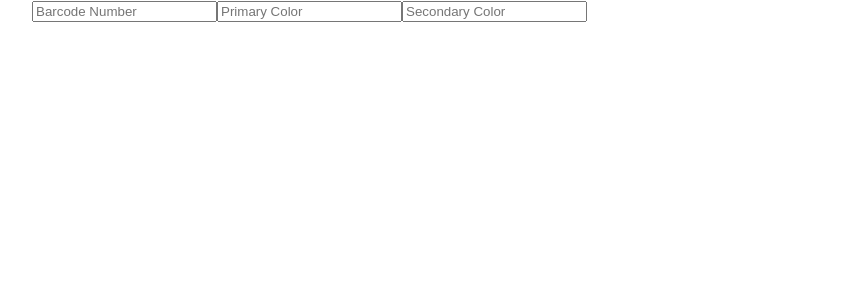
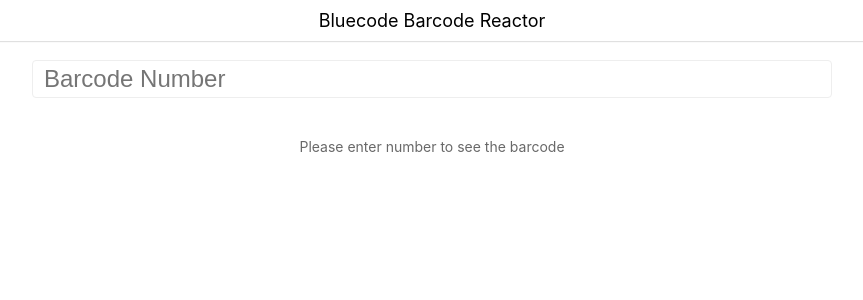
Before and after one commit to rajatvijay/barcode-reactor, a React (Create React App) app: page / in a window 1280 px wide. Shown: the top 300 px of the page, without its empty margins (208-1071 px from the left). Built offline with nearby package versions, Linux system fonts and the light colour scheme.

Commit message:
stylings for the containers

```diff
--- a/package.json
+++ b/package.json
@@ -3,10 +3,14 @@
   "version": "0.1.0",
   "private": true,
   "dependencies": {
+    "@emotion/core": "^10.0.10",
+    "@emotion/styled": "^10.0.10",
     "emotion": "^10.0.9",
     "react": "^16.8.6",
     "react-dom": "^16.8.6",
-    "react-scripts": "3.0.0"
+    "react-emotion": "^10.0.0",
+    "react-scripts": "3.0.0",
+    "remove": "^0.1.5"
   },
   "scripts": {
     "start": "react-scripts start",
--- a/src/barcodeCalculator/core.js
+++ b/src/barcodeCalculator/core.js
@@ -41,4 +41,19 @@ export const calculateChecksum = numbers => {
   return result;
 };
 
+export const getHeightAndWidthRatiosForBarcodeStrips = () => {
+  return [
+    { height: 1, width: 1 }, // 0
+    { height: 2, width: 1 }, // 1
+    { height: 3, width: 1 }, // 2
+    { height: 4, width: 1 }, // 3
+    { height: 1, width: 2 }, // 4
+    { height: 2, width: 2 }, // 5
+    { height: 3, width: 2 }, // 6
+    { height: 4, width: 2 }, // 7
+    { height: 1, width: 3 }, // 8
+    { height: 2, width: 3 } // 9
+  ];
+};
+
 export default calculateChecksum;
--- /dev/null
+++ b/src/common/context.js
@@ -0,0 +1,10 @@
+import React from "react";
+
+const defaults = {
+  primaryColor: "#000",
+  secondaryColor: "#fff"
+};
+
+export const AppContext = React.createContext(defaults);
+
+export default AppContext;
--- /dev/null
+++ b/src/common/index.js
@@ -0,0 +1,2 @@
+export * from "./context";
+export * from "./styled-components";
--- /dev/null
+++ b/src/common/styled-components.js
@@ -0,0 +1,12 @@
+/* eslint-disable import/prefer-default-export */
+
+import styled from "@emotion/styled";
+
+export const Input = styled.input`
+  border: 1px solid #eee;
+  border-radius: 4px;
+  font-size: 24px;
+  width: 100%;
+  padding: 4px 11px;
+  box-sizing: border-box;
+`;
--- a/src/components/BarcodeDisplayer.js
+++ b/src/components/BarcodeDisplayer.js
@@ -0,0 +1,23 @@
+import React from "react";
+import { css } from "emotion";
+import BarcodeStrip from "./BarcodeStrip";
+
+const BarcodeDisplayer = ({ style, barcodeNumbers, checksum }) => {
+  return (
+    <div
+      className={css`
+        display: flex;
+        justify-content: center;
+        align-items: center;
+      `}
+      style={style}
+    >
+      {barcodeNumbers.map(num => (
+        <BarcodeStrip type="primary" num={num} />
+      ))}
+      {checksum ? <BarcodeStrip type="secondary" num={checksum} /> : null}
+    </div>
+  );
+};
+
+export default BarcodeDisplayer;
--- /dev/null
+++ b/src/components/BarcodeStrip.js
@@ -0,0 +1,55 @@
+import React from "react";
+import { css } from "emotion";
+import { getHeightAndWidthRatiosForBarcodeStrips } from "../barcodeCalculator";
+import { AppContext } from "../common";
+
+const HEIGHT_AND_WIEIGHT_RATIOS = getHeightAndWidthRatiosForBarcodeStrips();
+const MULTIPLICATION_FACTOR = 10;
+
+const BarcodeStrip = ({ type = "primary", num }) => {
+  // If num is `falsy` but not 0
+  if (num !== 0 && !num) {
+    return null;
+  }
+
+  if (type === "secondary") {
+    return (
+      <AppContext.Consumer>
+        {colors => (
+          <div
+            className={css`
+              background-color: ${colors.secondaryColor};
+              border: 1px solid ${colors.primaryColor};
+              height: ${HEIGHT_AND_WIEIGHT_RATIOS[num].height *
+                MULTIPLICATION_FACTOR}px;
+              width: ${HEIGHT_AND_WIEIGHT_RATIOS[num].width *
+                MULTIPLICATION_FACTOR}px;
+            `}
+          >
+            {/* {num} */}
+          </div>
+        )}
+      </AppContext.Consumer>
+    );
+  }
+  return (
+    <AppContext.Consumer>
+      {colors => (
+        <div
+          className={css`
+            background-color: ${colors.primaryColor};
+            height: ${HEIGHT_AND_WIEIGHT_RATIOS[num].height *
+              MULTIPLICATION_FACTOR}px;
+            width: ${HEIGHT_AND_WIEIGHT_RATIOS[num].width *
+              MULTIPLICATION_FACTOR}px;
+            margin-right: 2px;
+          `}
+        >
+          {/* {num} */}
+        </div>
+      )}
+    </AppContext.Consumer>
+  );
+};
+
+export default BarcodeStrip;
--- /dev/null
+++ b/src/components/Header.js
@@ -0,0 +1,25 @@
+import React from "react";
+import { css } from "emotion";
+
+const Header = () => {
+  return (
+    <div
+      className={css`
+        position: fixed;
+        top: 0;
+        left: 0;
+        right: 0;
+        background: white;
+        color: black;
+        text-align: center;
+        font-size: 18px;
+        padding: 10px;
+        box-shadow: 1px 1px 1px rgba(0, 0, 0, 0.12);
+      `}
+    >
+      <span>Bluecode Barcode Reactor</span>
+    </div>
+  );
+};
+
+export default Header;
--- a/src/components/Main.js
+++ b/src/components/Main.js
@@ -1,13 +1,19 @@
 import React from "react";
 import { css } from "emotion";
 import { calculateChecksum } from "../barcodeCalculator";
+import BarcodeDisplayer from "./BarcodeDisplayer";
+import { AppContext, Input } from "../common";
+import Header from "./Header";
 
 class Main extends React.Component {
   state = {
     barcodeNumber: "",
-    primaryColor: "",
-    secondaryColor: "",
-    checksum: null
+    colors: {
+      primaryColor: "#000",
+      secondaryColor: "#fff"
+    },
+    checksum: null,
+    formattedBarcodeNumbers: []
   };
 
   calculateChecksum = barcodeNumber => {
@@ -16,57 +22,89 @@ class Main extends React.Component {
     return checksum;
   };
 
-  updateState = key => e => {
+  updateColor = key => e => {
     const { value } = e.target;
-    this.setState({ [key]: value });
+    this.setState(state => ({ colors: { ...state.colors, [key]: value } }));
   };
 
-  updateBarcodeNumber = e => {
+  updateBarcodeNumbers = e => {
     const { value: barcodeNumber } = e.target;
 
     // Allowing only a maximum of 19 digits
     if (!barcodeNumber || barcodeNumber.length <= 19) {
       const checksum = this.calculateChecksum(barcodeNumber);
-      this.updateState("barcodeNumber")({ target: { value: barcodeNumber } });
-      this.updateState("checksum")({ target: { value: checksum } });
+      this.setState({
+        barcodeNumber,
+        checksum,
+        formattedBarcodeNumbers: barcodeNumber.split("").map(Number)
+      });
     }
   };
 
   render() {
     const {
       barcodeNumber,
-      primaryColor,
-      secondaryColor,
-      checksum
+      checksum,
+      formattedBarcodeNumbers,
+      colors
     } = this.state;
     return (
+      <React.Fragment>
+        <Header />
+
         <div
           className={css`
             max-width: 800px;
             margin: auto;
+            min-height: 100vh;
+            padding: 60px 10px 0 10px;
+            text-align: center;
           `}
         >
+          <AppContext.Provider value={colors}>
             <div>
-          <input
+              <Input
                 placeholder="Barcode Number"
-            onChange={this.updateBarcodeNumber}
+                onChange={this.updateBarcodeNumbers}
                 value={barcodeNumber}
                 maxLength={19}
                 type="number"
               />
-          <input
+              {/* <input
               placeholder="Primary Color"
-            onChange={this.updateState("primaryColor")}
-            value={primaryColor}
+              onChange={this.updateColor("primaryColor")}
+              value={colors.primaryColor}
             />
             <input
               placeholder="Secondary Color"
-            onChange={this.updateState("secondaryColor")}
-            value={secondaryColor}
+              onChange={this.updateColor("secondaryColor")}
+              value={colors.secondaryColor}
+            /> */}
+              <div
+                className={css`
+                  margin-top: 40px;
+                `}
+              >
+                {barcodeNumber ? (
+                  <BarcodeDisplayer
+                    barcodeNumbers={formattedBarcodeNumbers}
+                    checksum={checksum}
                   />
-          {checksum}
+                ) : (
+                  <p
+                    className={css`
+                      color: dimgray;
+                      font-size: 14px;
+                    `}
+                  >
+                    Please enter number to see the barcode
+                  </p>
+                )}
               </div>
             </div>
+          </AppContext.Provider>
+        </div>
+      </React.Fragment>
     );
   }
 }
```
Also changed, not shown: 2 other files (tests, documents, lock files or other folders). Lines whose indentation alone changed are shown as unchanged.
